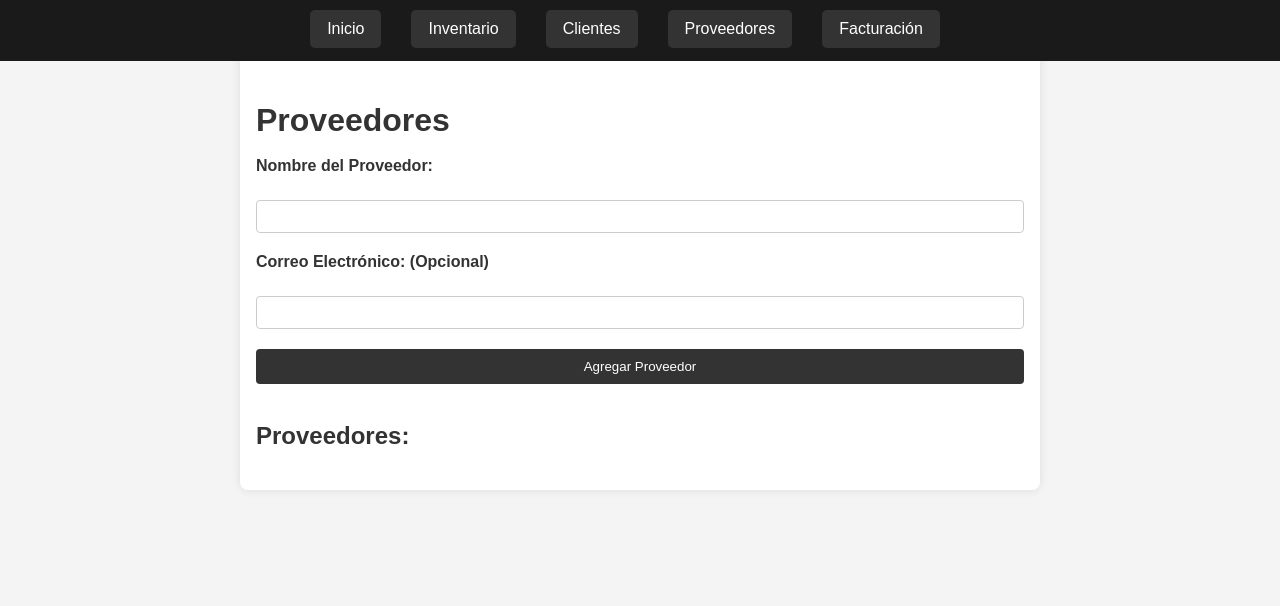
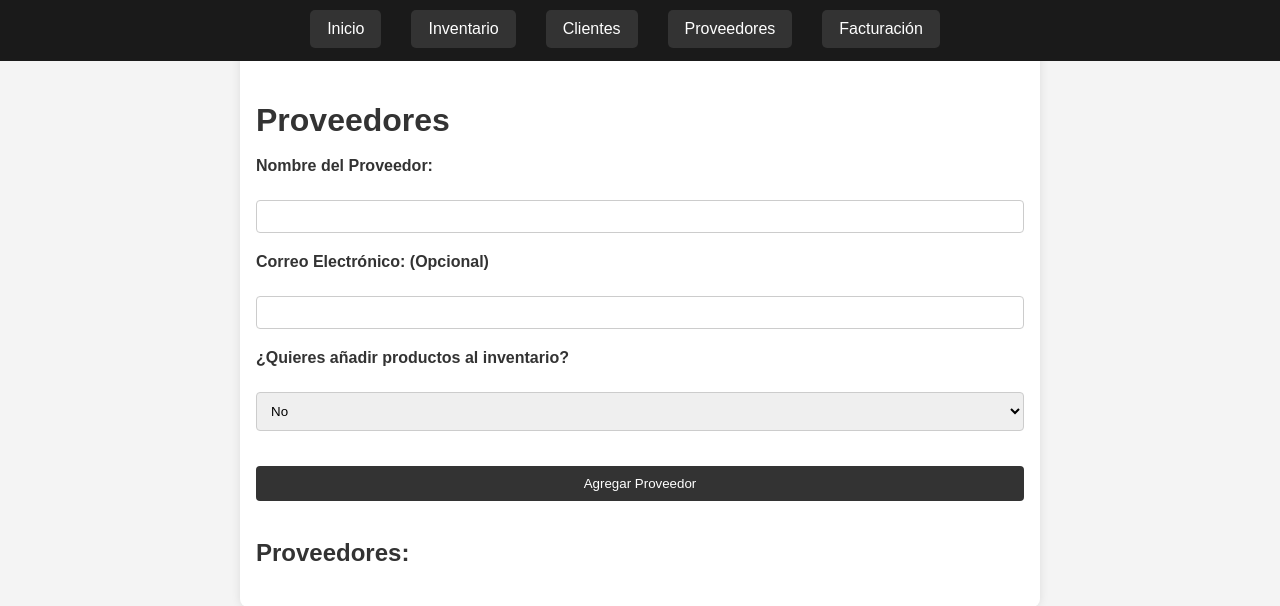
Before and after one commit to JorgeaAlb/ferreteria, a Flask app: page /proveedores in a window 1280 px wide. Shown: the top 606 px of the page. Run offline with Flask 3, Linux system fonts and the light colour scheme.

Commit message:
Funcion nueva de proveedores

```diff
--- a/main.py
+++ b/main.py
@@ -94,6 +94,10 @@ def proveedores():
         }
         data['proveedores'].append(nuevo_proveedor)
         guardar_datos(data)
+
+        if request.form.get('agregar_inventario') == 'si':
+            return redirect(url_for('inventario'))
+
     return render_template('proveedores.html', proveedores=data['proveedores'])
 
 @app.route('/proveedores/borrar/<int:proveedor_id>', methods=['POST'])
--- a/templates/proveedores.html
+++ b/templates/proveedores.html
@@ -6,13 +6,69 @@
 <h1>Proveedores</h1>
 <br>
 
-<form method="POST" action="{{ url_for('proveedores') }}">
+<form method="POST" action="{{ url_for('proveedores') }}" id="form_proveedor">
     <label>Nombre del Proveedor:</label>
     <input type="text" name="nombre" required>
+
     <label>Correo Electrónico: (Opcional)</label>
     <input type="email" name="correo">
-    <button type="submit">Agregar Proveedor</button>
+
+    <label>¿Quieres añadir productos al inventario?</label>
+    <select name="agregar_inventario" id="agregar_inventario" required onchange="mostrarFormularioInventario()">
+        <option value="no">No</option>
+        <option value="si">Sí</option>
+    </select>
+
+    <button type="submit" id="btn_agregar_proveedor">Agregar Proveedor</button>
 </form>
+
+<div id="formulario_inventario" style="display: none;">
+    <h2>Añadir Producto al Inventario</h2>
+    <form method="POST" action="{{ url_for('inventario') }}">
+        <label>Nombre del Producto:</label>
+        <input type="text" name="nombre" required>
+
+        <label>Categoría:</label>
+        <select name="categoria" required>
+            <option value="Herramienta">Herramienta</option>
+            <option value="Construccion">Construcción</option>
+            <option value="Fontaneria">Fontanería</option>
+            <option value="Jardineria">Jardinería</option>
+        </select>
+
+        <label>Precio:</label>
+        <input type="number" name="precio" step="0.1" required>
+
+        <label>Cantidad:</label>
+        <input type="number" name="cantidad" required>
+
+        <label>Unidad de medida:</label>
+        <select name="unidad" required>
+            <option value="unidad">Unidad</option>
+            <option value="kg">Kg</option>
+            <option value="Litros">Litros</option>
+            <option value="Cm">cm</option>
+            <option value="In">in</option>
+            <option value="m³">m³</option>
+        </select>
+
+        <button type="submit">Agregar Producto</button>
+    </form>
+</div>
+
+<script>
+    function mostrarFormularioInventario() {
+        var seleccion = document.getElementById('agregar_inventario').value;
+        if (seleccion === 'si') {
+            document.getElementById('formulario_inventario').style.display = 'block';
+            document.getElementById('btn_agregar_proveedor').style.display = 'none'; // Oculta el botón "Agregar Proveedor"
+        } else {
+            document.getElementById('formulario_inventario').style.display = 'none';
+            document.getElementById('btn_agregar_proveedor').style.display = 'inline'; // Muestra el botón "Agregar Proveedor"
+        }
+    }
+</script>
+
 <br>
 <h2>Proveedores:</h2>
 
```
